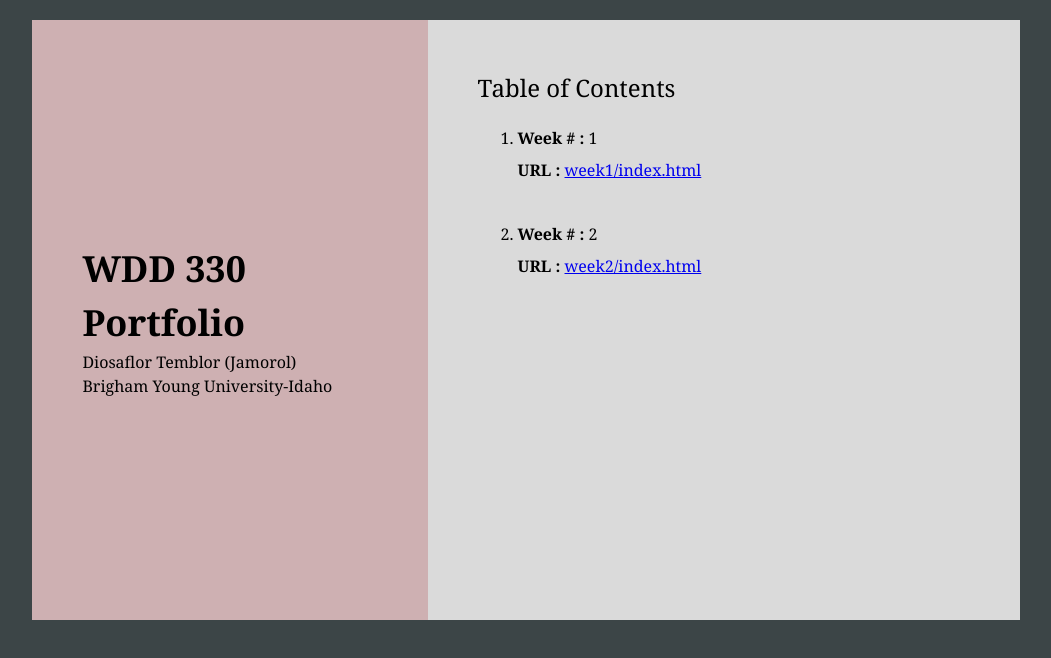
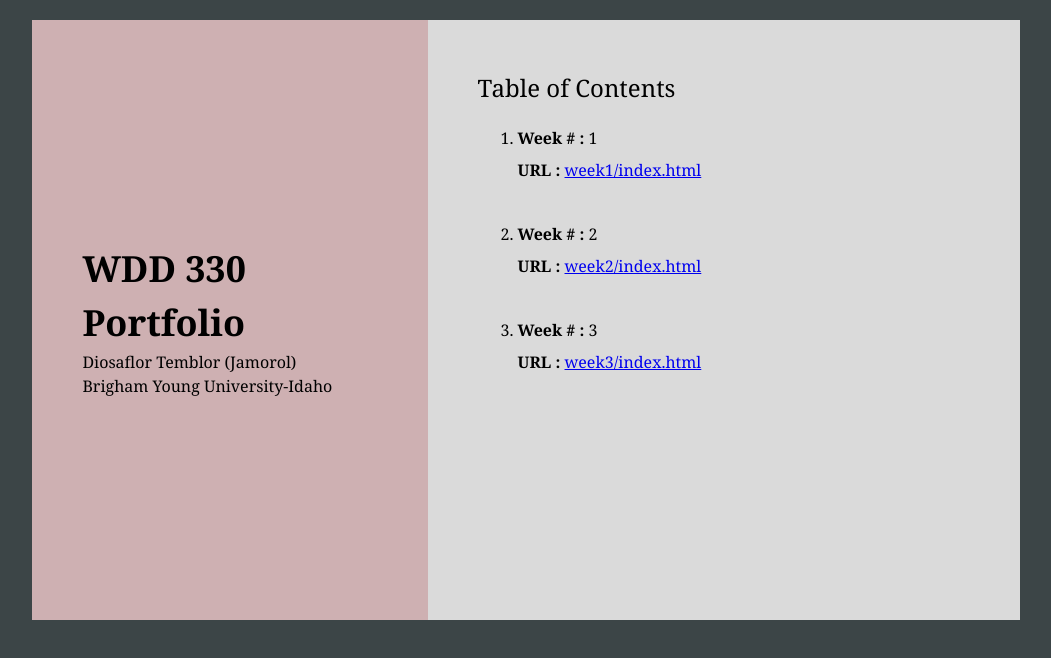
Before and after one commit to diosatem/mobile-apps, a plain HTML site: page index.html in a window 1280 px wide. Shown: the whole page, without its empty margins (114-1165 px from the left). Drawn offline with Linux system fonts and the light colour scheme.

Commit message:
team assign update

```diff
--- a/js/main.js
+++ b/js/main.js
@@ -30,6 +30,10 @@
         label: "2",
         url: "week2/index.html"
       },
+      {
+        label: "3",
+        url: "week3/index.html"
+      },
 
   ]
   var namelist = allWeeks.map(function (t, i) {
```
Also changed, not shown: week3/index.html (+1 -1 lines).
